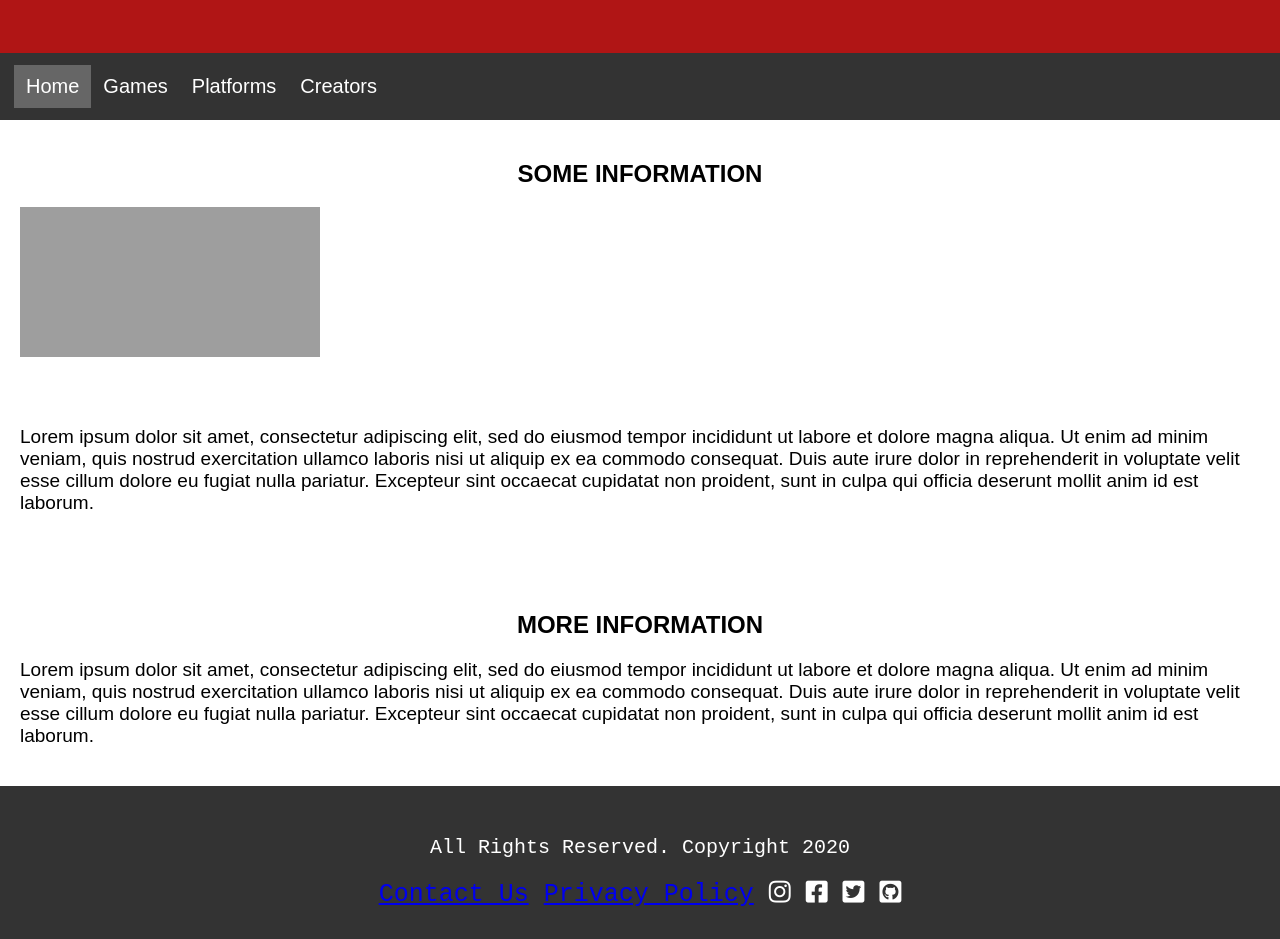
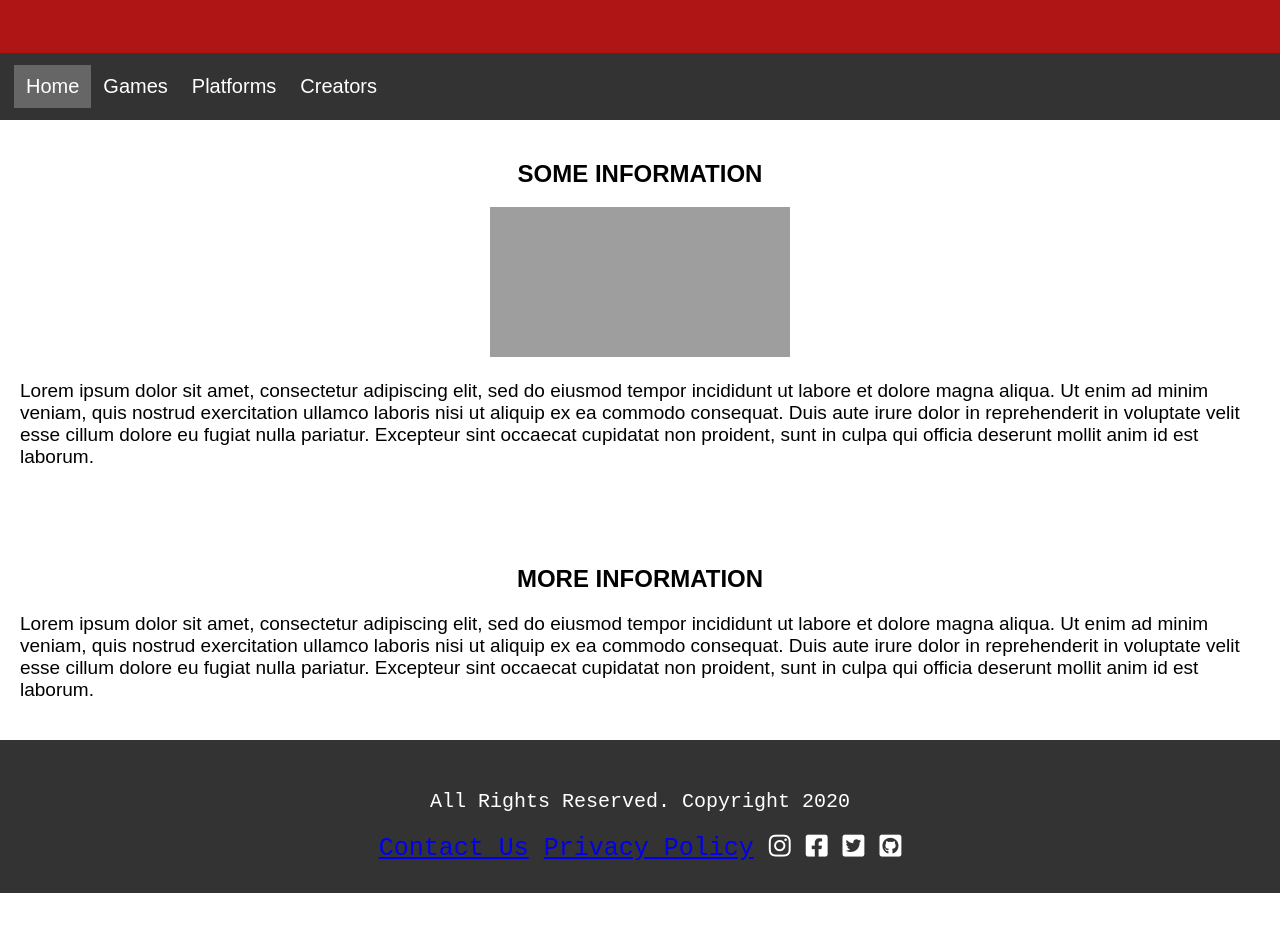
Before and after one commit to oktayff/ProyectoFinalVue, a plain HTML site: page index.html in a window 1280 px wide. Shown: the part 200-1139 px from the top of the page. After the commit the page ends 1093 px from the top, so only its background shows below. Drawn offline with Linux system fonts and the light colour scheme; grey boxes are pictures that could not be loaded.

Commit message:
Hotfix iframe

```diff
--- a/css/styles.css
+++ b/css/styles.css
@@ -5,6 +5,10 @@
 body {
   font-family: Arial, Helvetica, sans-serif;
   margin: 0;
+}
+
+content {
+  text-align: center;
 }
 
 /* HEADER */
@@ -55,6 +59,7 @@ body {
 /* MAIN */
 
 #main {
+
   -ms-flex: 70%;
   flex: 70%;
   background-color: white;
@@ -63,7 +68,9 @@ body {
 }
 
 #main h2 {
+
   text-align: center;
+
 }
 
 /* FOOTER */
--- a/index.html
+++ b/index.html
@@ -10,32 +10,36 @@
 </head>
 
 <body>
-    <div id="header">
+    <div class="content">
+        <div class="header" id="header">
             <h1>GameArena</h1>
             <p>Your favourite gaming website.</p>
         </div>
 
-    <div id="navbar">
+        <div class="container" id="navbar">
             <a href="" class="active">Home</a>
             <a href="">Games</a>
             <a href="">Platforms</a>
             <a href="">Creators</a>
         </div>
 
-    <div id="main">
+        <div class="container" id="main">
             <h2>SOME INFORMATION</h2>
-        <div class="iframe" style="height:200px;"><iframe src="https://www.youtube.com/embed/9ewiJJe_nYI" frameborder="0" allow="accelerometer; autoplay; encrypted-media; gyroscope; picture-in-picture" allowfullscreen></iframe></div>
+            <div align="center">
+                <iframe src="https://www.youtube.com/embed/9ewiJJe_nYI" frameborder="0" allow="accelerometer; autoplay; encrypted-media; gyroscope; picture-in-picture" allowfullscreen></iframe>
+            </div>
             <p>Lorem ipsum dolor sit amet, consectetur adipiscing elit, sed do eiusmod tempor incididunt ut labore et dolore magna aliqua. Ut enim ad minim veniam, quis nostrud exercitation ullamco laboris nisi ut aliquip ex ea commodo consequat. Duis aute irure dolor in reprehenderit in voluptate velit esse cillum dolore eu fugiat nulla pariatur. Excepteur sint occaecat cupidatat non proident, sunt in culpa qui officia deserunt mollit anim id est laborum.</p>
             </p>
         </div>
+
         <br>
-    <div id="main">
+        <div class="container" id="main">
             <h2>MORE INFORMATION</h2>
             <p>Lorem ipsum dolor sit amet, consectetur adipiscing elit, sed do eiusmod tempor incididunt ut labore et dolore magna aliqua. Ut enim ad minim veniam, quis nostrud exercitation ullamco laboris nisi ut aliquip ex ea commodo consequat. Duis aute irure dolor in reprehenderit in voluptate velit esse cillum dolore eu fugiat nulla pariatur. Excepteur sint occaecat cupidatat non proident, sunt in culpa qui officia deserunt mollit anim id est laborum.</p>
             </p>
         </div>
 
-    <div id="footer">
+        <div class="footer" id="footer">
             <p>All Rights Reserved. Copyright 2020</p>
             <a href="#">Contact Us</a>
             <a href="#">Privacy Policy</a>
@@ -44,6 +48,7 @@
             <a class="icon"><i class="fab fa-twitter-square"></i></a>
             <a class="icon"><i class="fab fa-github-square"></i></a>
         </div>
+    </div>
 </body>
 
 <link rel="stylesheet" href="https://use.fontawesome.com/releases/v5.8.1/css/all.css"
```
Lines whose indentation alone changed are shown as unchanged.
